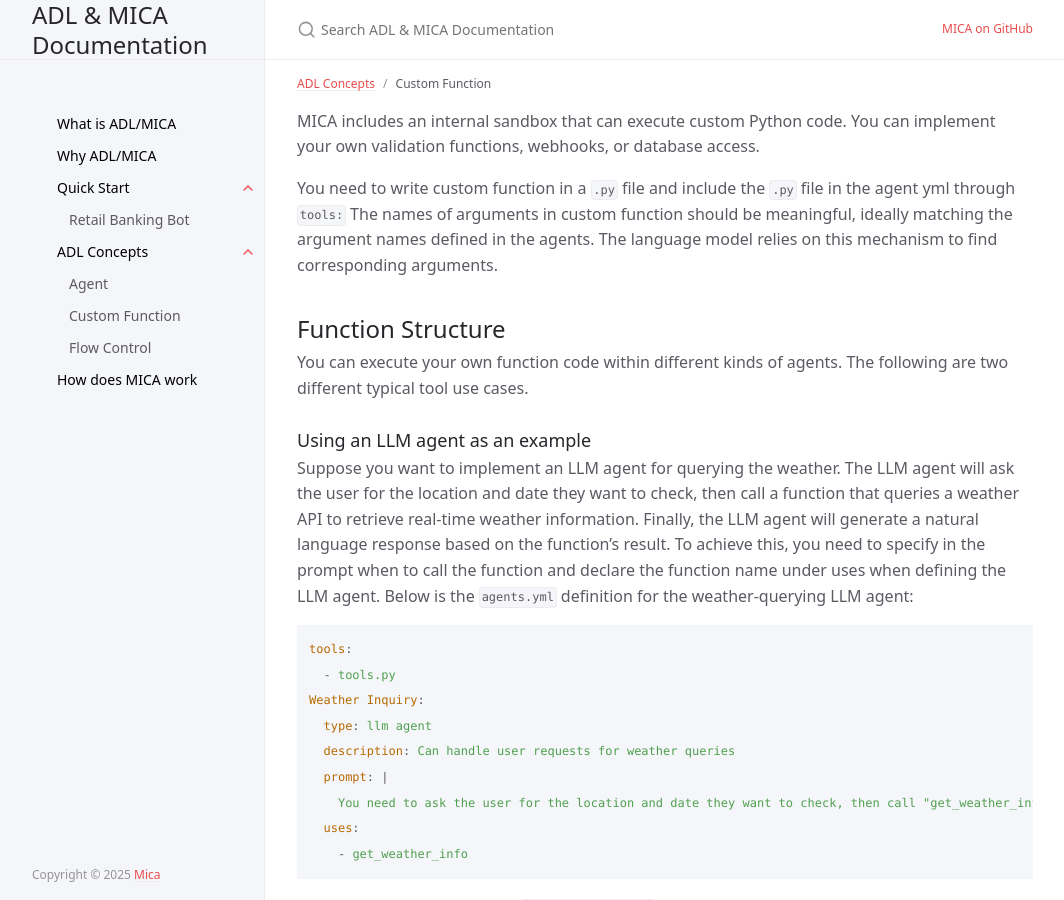
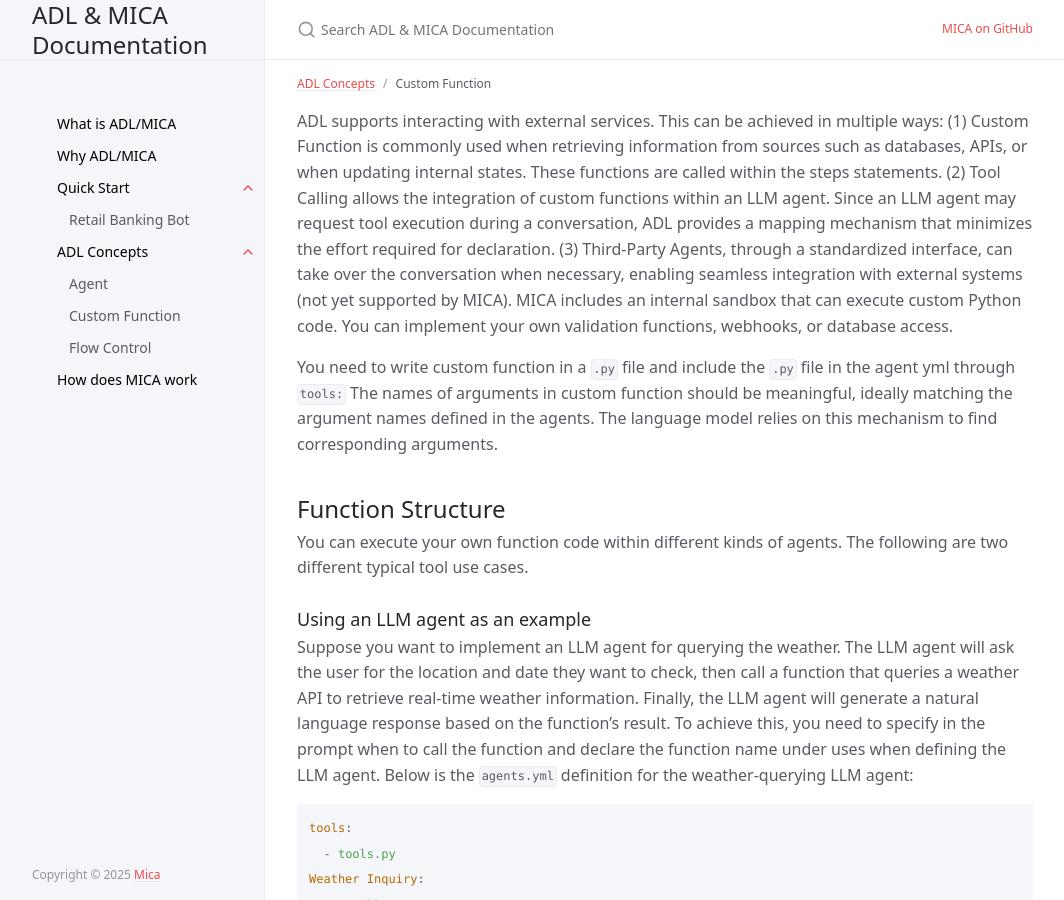
Before and after one commit to Mica-labs/Mica-labs.github.io, a Jekyll site: the page built from docs/ADL Concepts/custom_function.md, in a window 1280 px wide and 900 px high. Shown: the whole window, without its empty margins (107-1171 px from the left). Built offline with Jekyll 4.4.1, drawn with Linux system fonts in a browser that asks for light colours; cached includes are drawn as plain includes.

Commit message:
Update custom_function.md

```diff
--- a/docs/ADL Concepts/custom_function.md
+++ b/docs/ADL Concepts/custom_function.md
@@ -5,7 +5,7 @@ parent: ADL Concepts
 nav_order: 2
 ---
 
-MICA includes an internal sandbox that can execute custom Python code. You can implement your own validation functions, webhooks, or database access.
+ADL supports interacting with external services. This can be achieved in multiple ways: (1) Custom Function is commonly used when retrieving information from sources such as databases, APIs, or when updating internal states. These functions are called within the steps statements. (2) Tool Calling allows the integration of custom functions within an LLM agent. Since an LLM agent may request tool execution during a conversation, ADL provides a mapping mechanism that minimizes the effort required for declaration. (3) Third-Party Agents, through a standardized interface, can take over the conversation when necessary, enabling seamless integration with external systems (not yet supported by MICA). MICA includes an internal sandbox that can execute custom Python code. You can implement your own validation functions, webhooks, or database access.
 
 You need to write custom function in a `.py` file and include the `.py` file in the agent yml through `tools:` The names of arguments in custom function should be meaningful, ideally matching the argument names defined in the agents. The language model relies on this mechanism to find corresponding arguments.
 
```
